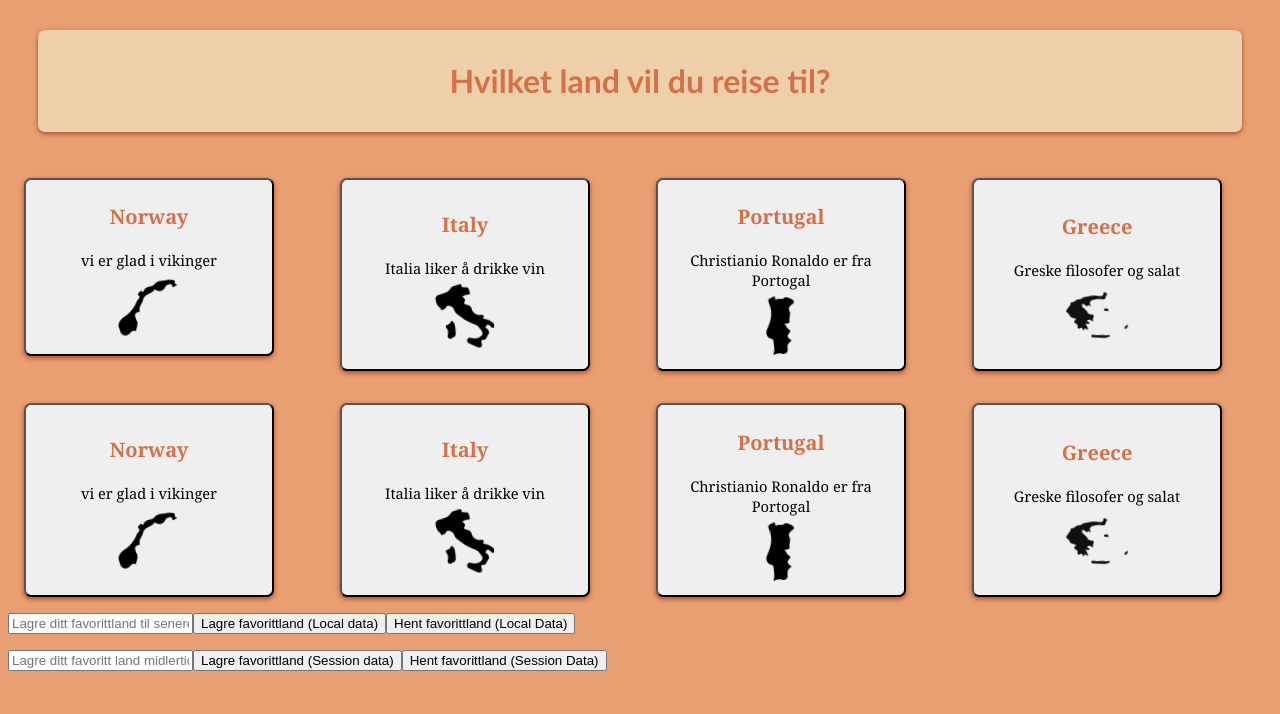
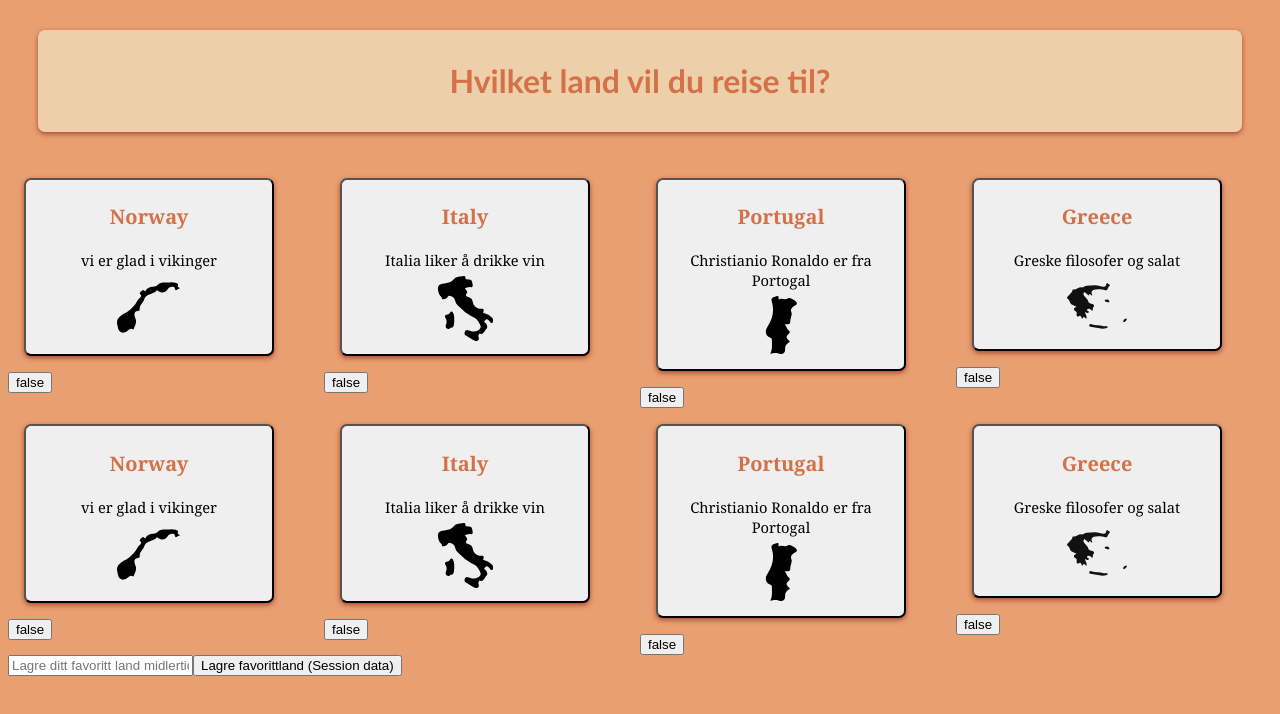
Before and after one commit to livemelkild/CountryFavourites, a React (Create React App) app in the folder prosjekt_2/: page / in a window 1280 px wide. Shown: the top 714 px of the page. Built offline with nearby package versions, Linux system fonts and the light colour scheme.

Commit message:
Local storage buttons

```diff
--- a/prosjekt_2/src/App.js
+++ b/prosjekt_2/src/App.js
@@ -1,6 +1,5 @@
 import React from 'react';
 import Header from "./components/Header";
-import LocalStorage from "./components/LocalStorage";
 import SessionStorage from "./components/SessionStorage";
 import Country_spec from "./components/Country_spec";
 
@@ -10,7 +9,6 @@ function App() {
     <div >
           <Header />
           <Country_spec />
-          <LocalStorage />
           <SessionStorage />
     </div>
   );
--- a/prosjekt_2/src/components/Country.jsx
+++ b/prosjekt_2/src/components/Country.jsx
@@ -1,10 +1,33 @@
-import React from "react"
-import style from "./Country.css"
-
+import React, {useState, useEffect} from "react";
 
 
 function Country(props) {
+
+  //isFavorite er en variabel som er satt til false, og setIsFavorite er en funksjon som kan brukes hvor jeg vil
+  const [isFavorite, setIsFavorite] = useState(false)
+
+  const handleClick = () => {
+    setDataLocal(!isFavorite);
+    getData();
+    }
+
+  const setDataLocal = (isSaved) => {
+    //set data with localstorage
+    localStorage.setItem(props.name, JSON.stringify(isSaved));
+  }
+
+  const getData = () => {
+    let dataLocal = localStorage.getItem(props.name);
+    dataLocal = JSON.parse(dataLocal);
+    console.log(dataLocal);
+    setIsFavorite(dataLocal);
+    }
+
+  useEffect(() => {getData()}, [])
+
+
   return(
+      <div>
         <button className = "country" onClick = {props.onClick}>
           <h1>{props.name}</h1>
           <p> {props.description}</p>
@@ -12,6 +35,11 @@ function Country(props) {
             <img src = {process.env.PUBLIC_URL + props.img} alt = "img"/>
           </div>
         </button>
+
+        {isFavorite && <button className="saved" onClick={() => handleClick()}>true</button>}
+        {!isFavorite && <button className="saved" onClick={() => handleClick()}>false</button>}
+
+      </div>
   )
 }
 
--- a/prosjekt_2/src/components/LocalStorage.jsx
+++ b/prosjekt_2/src/components/LocalStorage.jsx
@@ -2,6 +2,11 @@ import React from "react";
 //import Country_spec from "./Country_spec";
 
 export class LocalStorage extends React.Component {
+
+    constructor(){
+        super();
+        this.state = {country: ""};
+    }
 
     setDataLocal(country){
                //set data with localstorage
@@ -13,9 +18,17 @@ export class LocalStorage extends React.Component {
         let dataLocal = localStorage.getItem("fav_country");
         dataLocal = JSON.parse(dataLocal);
         console.log(dataLocal);
-        return(
-            dataLocal
-        )
+        this.setState({ country: dataLocal});
+    }
+
+    //denne funksjonen er innebygd i react (lifecycle methodes) og sørger for at funksjonen blir kjkørt med engang
+    componentWillMount(){
+        this.getData();
+    }
+
+    handleClick() {
+        this.setDataLocal(document.getElementById("write_country").value)
+        this.getData()
     }
 
 
@@ -24,11 +37,10 @@ export class LocalStorage extends React.Component {
         <div>
         <div className="save_info">
             <input id="write_country" placeholder="Lagre ditt favorittland til senere"/>
-            <button onClick={ () => this.setDataLocal(document.getElementById("write_country").value) }> Lagre favorittland (Local data)</button>
-            <button onClick={ () => this.getData() }>Hent favorittland (Local Data)</button>
+            <button onClick={ () => this.handleClick() }> Lagre favorittland (Local data)</button>
         </div>
         <div>
-            <p>{ this.getData() } </p>
+            <p>{ this.state.country } </p>
         </div>
         </div>
       );
--- a/prosjekt_2/src/components/SessionStorage.jsx
+++ b/prosjekt_2/src/components/SessionStorage.jsx
@@ -2,6 +2,11 @@ import React from "react";
 //import Country_spec from "./Country_spec";
 
 export class SessionStorage extends React.Component {
+
+    constructor(){
+        super();
+        this.state = {country: ""};
+    }
 
     setDataSession(country){
 
@@ -16,21 +21,23 @@ export class SessionStorage extends React.Component {
         let dataStorage = sessionStorage.getItem("fav_country");
         dataStorage = JSON.parse(dataStorage);
         console.log(dataStorage);
-        return(
-            dataStorage
-        )
+        this.setState({country: dataStorage});
+    }
+
+    handleClick() {
+        this.setDataSession(document.getElementById("save_country").value)
+        this.getData()
     }
 
     render(){
         return (
         <div>
         <div className="save_info">
-            <input id="write_country" placeholder="Lagre ditt favoritt land midlertidig"/>
-            <button onClick={ () => this.setDataSession(document.getElementById("write_country").value) }>Lagre favorittland (Session data)</button>
-            <button onClick={ () => this.getData() }>Hent favorittland (Session Data)</button>
+            <input id="save_country" placeholder="Lagre ditt favoritt land midlertidig"/>
+            <button onClick={ () => this.handleClick() }>Lagre favorittland (Session data)</button>
         </div>
         <div>
-            <p>{ this.getData() } </p>
+            <p>{ this.state.country } </p>
         </div>
         </div>
       );
```
Lines whose indentation alone changed are shown as unchanged.
